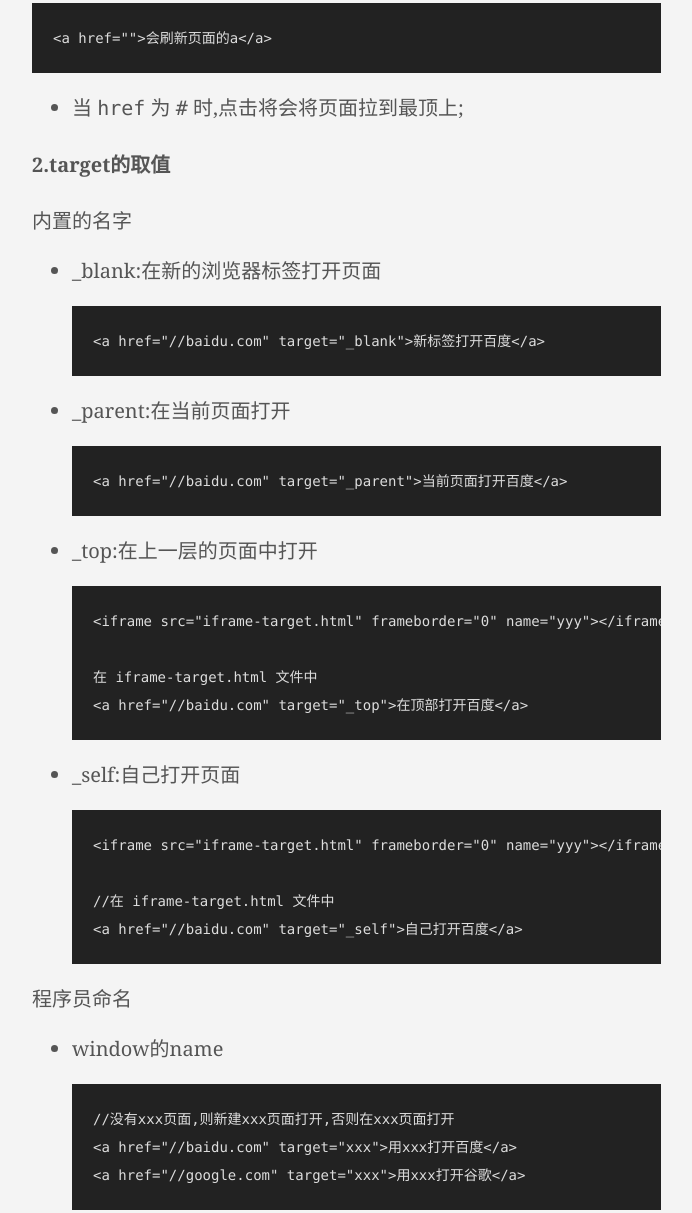
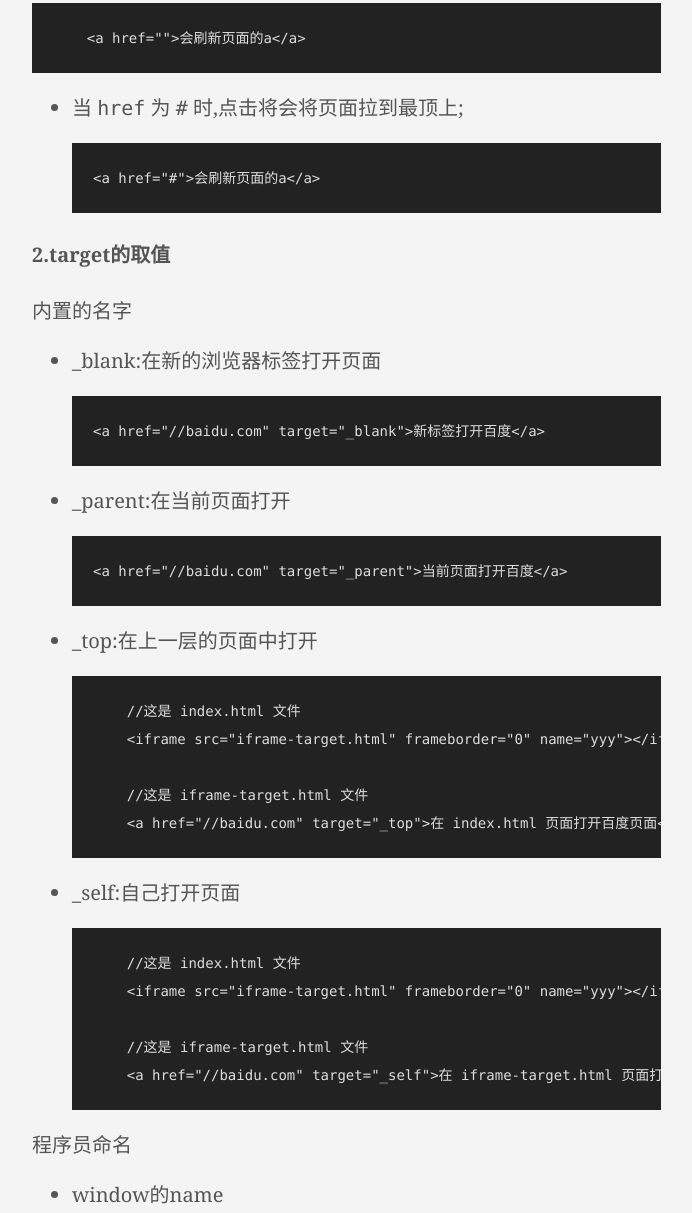
Before and after one commit to LWeibing/lweibing.github.io, a plain HTML site: page posts/html常用标签/index.html in a window 1280 px wide. Shown: the part 2787-4000 px from the top of the page, without its empty margins (112-804 px from the left). Drawn offline with Linux system fonts and the light colour scheme.

Commit message:
2020.05.12

```diff
--- a/posts/html常用标签/index.html
+++ b/posts/html常用标签/index.html
@@ -47,7 +47,7 @@ HTML常用标签 a 标签 table 标签 img 标签 from 标签 input 标签 其
 
 <meta itemprop="datePublished" content="2020-05-10T23:00:25&#43;08:00" />
 <meta itemprop="dateModified" content="2020-05-10T23:00:25&#43;08:00" />
-<meta itemprop="wordCount" content="427">
+<meta itemprop="wordCount" content="439">
 
 
 
@@ -216,7 +216,7 @@ Hit CTRL-C to stop the server
 </code></pre>
 
 <p>伪协议
-* javascript:代码. 当单击是执行代码,如果为空,这什么事情也不发生
+* javascript:代码. 当单击是执行代码,如果为空,则什么事情也不发生
 * mailto:邮箱. 可以发送邮件
 * tel:电话. 可以拨打电话</p>
 
@@ -236,11 +236,14 @@ Hit CTRL-C to stop the server
 <p>其他
 * 当 <code>href</code> 为空值时,点击将会刷新页面;</p>
 
-<pre><code>&lt;a href=&quot;&quot;&gt;会刷新页面的a&lt;/a&gt;
+<pre><code>    &lt;a href=&quot;&quot;&gt;会刷新页面的a&lt;/a&gt;
 </code></pre>
 
 <ul>
-<li>当 <code>href</code> 为 <code>#</code> 时,点击将会将页面拉到最顶上;</li>
+<li><p>当 <code>href</code> 为 <code>#</code> 时,点击将会将页面拉到最顶上;</p>
+
+<pre><code>&lt;a href=&quot;#&quot;&gt;会刷新页面的a&lt;/a&gt;
+</code></pre></li>
 </ul>
 
 <h4 id="2-target的取值">2.target的取值</h4>
@@ -260,18 +263,20 @@ Hit CTRL-C to stop the server
 
 <li><p>_top:在上一层的页面中打开</p>
 
-<pre><code>&lt;iframe src=&quot;iframe-target.html&quot; frameborder=&quot;0&quot; name=&quot;yyy&quot;&gt;&lt;/iframe&gt;
+<pre><code>    //这是 index.html 文件
+    &lt;iframe src=&quot;iframe-target.html&quot; frameborder=&quot;0&quot; name=&quot;yyy&quot;&gt;&lt;/iframe&gt;
 
-在 iframe-target.html 文件中
-&lt;a href=&quot;//baidu.com&quot; target=&quot;_top&quot;&gt;在顶部打开百度&lt;/a&gt;
+    //这是 iframe-target.html 文件
+    &lt;a href=&quot;//baidu.com&quot; target=&quot;_top&quot;&gt;在 index.html 页面打开百度页面&lt;/a&gt;
 </code></pre></li>
 
 <li><p>_self:自己打开页面</p>
 
-<pre><code>&lt;iframe src=&quot;iframe-target.html&quot; frameborder=&quot;0&quot; name=&quot;yyy&quot;&gt;&lt;/iframe&gt;
+<pre><code>    //这是 index.html 文件
+    &lt;iframe src=&quot;iframe-target.html&quot; frameborder=&quot;0&quot; name=&quot;yyy&quot;&gt;&lt;/iframe&gt;
 
-//在 iframe-target.html 文件中
-&lt;a href=&quot;//baidu.com&quot; target=&quot;_self&quot;&gt;自己打开百度&lt;/a&gt;
+    //这是 iframe-target.html 文件
+    &lt;a href=&quot;//baidu.com&quot; target=&quot;_self&quot;&gt;在 iframe-target.html 页面打开百度&lt;/a&gt;
 </code></pre></li>
 </ul>
 
@@ -280,19 +285,19 @@ Hit CTRL-C to stop the server
 <ul>
 <li><p>window的name</p>
 
-<pre><code>//没有xxx页面,则新建xxx页面打开,否则在xxx页面打开
-&lt;a href=&quot;//baidu.com&quot; target=&quot;xxx&quot;&gt;用xxx打开百度&lt;/a&gt;
-&lt;a href=&quot;//google.com&quot; target=&quot;xxx&quot;&gt;用xxx打开谷歌&lt;/a&gt;
+<pre><code>    //没有xxx页面,则新建xxx页面打开,否则在xxx页面打开
+    &lt;a href=&quot;//baidu.com&quot; target=&quot;xxx&quot;&gt;用xxx打开百度&lt;/a&gt;
+    &lt;a href=&quot;//google.com&quot; target=&quot;xxx&quot;&gt;用xxx打开谷歌&lt;/a&gt;
 </code></pre></li>
 
 <li><p>iframe的name</p>
 
-<pre><code>&lt;iframe src=&quot;iframe-target.html&quot; frameborder=&quot;0&quot; name=&quot;yyy&quot;&gt;&lt;/iframe&gt;
-&lt;a href=&quot;//baidu.com&quot; target=&quot;yyy&quot;&gt;用xxx打开百度&lt;/a&gt;
-</code></pre></li>
+<pre><code>    &lt;iframe src=&quot;iframe-target.html&quot; frameborder=&quot;0&quot; name=&quot;yyy&quot;&gt;&lt;/iframe&gt;
+    &lt;a href=&quot;//baidu.com&quot; target=&quot;yyy&quot;&gt;用xxx打开百度&lt;/a&gt;
+</code></pre>
+
+<h4 id="3-download">3. download</h4></li>
 </ul>
-
-<h4 id="3-download">3. download</h4>
 
 <p>作用:下载超链接目标</p>
 
```
